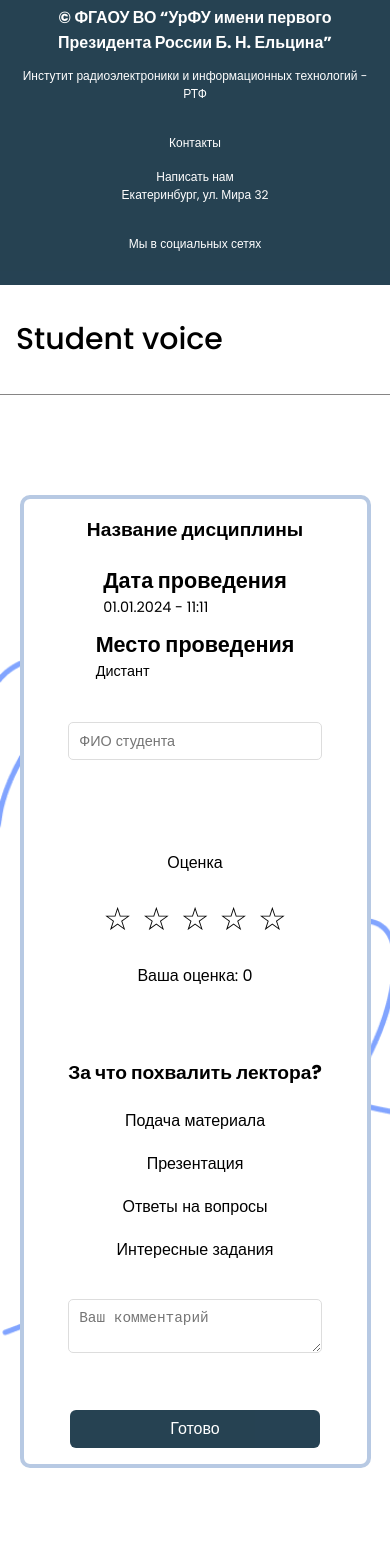
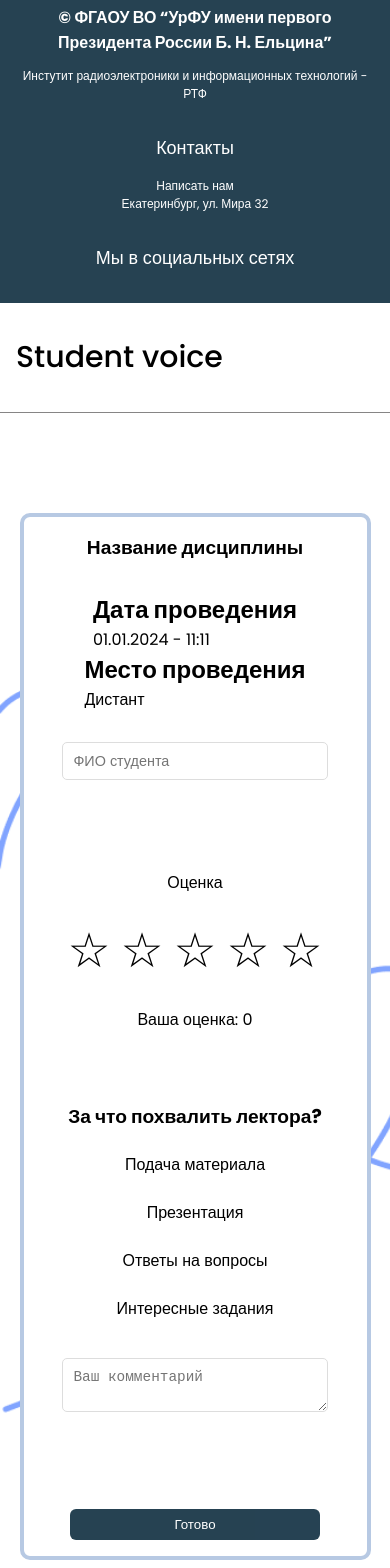
Before and after one commit to acuraels/Student-voice-Front-end, a React (Vite) app: page / in a window 390 px wide. Shown: the part 1000-2568 px from the top of the page. Built offline with nearby package versions, Linux system fonts and the light colour scheme.

Commit message:
BEM-clases-commit

```diff
--- a/src/components/FormPage/FormPageFooter.jsx
+++ b/src/components/FormPage/FormPageFooter.jsx
@@ -3,22 +3,22 @@ import '../.././styles/FormPage/formPageFooter.css';
 
 const FormPageFooter = () => {
     return (
-        <footer className="footer">
-            <div className="footer-container">
-                <ul className="footer-list">
-                    <li className="footer-list-text">
+        <footer className="form-page-footer">
+            <div className="form-page-footer__container">
+                <ul className="form-page-footer__list">
+                    <li className="form-page-footer__list-text">
                         <h2>© ФГАОУ ВО “УрФУ имени первого Президента России Б. Н. Ельцина”</h2>
                         <p>Инстутит радиоэлектроники и информационных технологий - РТФ</p>
                     </li>
-                    <li className="footer-list-contacts">
-                        <p>Контакты</p>
+                    <li className="form-page-footer__list-contacts">
+                        <p className="form-page-footer__heading">Контакты</p>
                         <ul>
                             <li><a href="mailto:project.irit@urfu.ru">Написать нам</a></li>
                             <li><p>Екатеринбург, ул. Мира 32</p></li>
                         </ul>
                     </li>
-                    <li className="footer-list-social">
-                        <p>Мы в социальных сетях</p>
+                    <li className="form-page-footer__list-social">
+                        <p className="form-page-footer__heading">Мы в социальных сетях</p>
                     </li>
                 </ul>
             </div>
--- a/src/components/StudentForm/StudFormMain.jsx
+++ b/src/components/StudentForm/StudFormMain.jsx
@@ -43,77 +43,77 @@ const StudFormMain = () => {
     };
 
     return (
-        <main className="stud-form-main">
-            <div className="stud-form-main-container">
-                <h1>Название дисциплины</h1>
-                <div className="date-place-container">
-                    <div className="date">
-                        <h2>Дата проведения</h2>
-                        <p className="desc">01.01.2024 - 11:11</p>
+        <main className="stud-form">
+            <div className="stud-form__container">
+                <h1 className="stud-form__title">Название дисциплины</h1>
+                <div className="stud-form__info">
+                    <div className="stud-form__info-date">
+                        <h2 className="stud-form__info-title">Дата проведения</h2>
+                        <p className="stud-form__info-desc">01.01.2024 - 11:11</p>
                     </div>
-                    <div className="place">
-                        <h2>Место проведения</h2>
-                        <p className="desc">Дистант</p>
+                    <div className="stud-form__info-place">
+                        <h2 className="stud-form__info-title">Место проведения</h2>
+                        <p className="stud-form__info-desc">Дистант</p>
                     </div>
                 </div>
 
                 {/* Форма */}
-                <form onSubmit={handleSubmit}>
-                    <div className="input-group">
+                <form onSubmit={handleSubmit} className="stud-form__form">
+                    <div className="stud-form__input-group">
                         <input
                             type="text"
                             placeholder="ФИО студента"
                             value={studentName}
                             onChange={(e) => setStudentName(e.target.value)}
                             required
+                            className="stud-form__input"
                         />
                     </div>
 
-                    <div className="input-group">
-                        <label>Оценка</label>
-                        <div className="rating">
-                            {/* Массив звезд */}
+                    <div className="stud-form__input-group">
+                        <label className="stud-form__label">Оценка</label>
+                        <div className="stud-form__rating">
                             {[1, 2, 3, 4, 5].map((star) => (
                                 <span
                                     key={star}
-                                    onClick={() => setRating(star)}  // Клик по звезде задает рейтинг
-                                    style={{ cursor: 'pointer', fontSize: '2rem' }} // Изменение стиля для удобства клика
-                                    className={star <= rating ? 'filled' : ''}
+                                    onClick={() => setRating(star)}
+                                    className={star <= rating ? 'stud-form__star stud-form__star_filled' : 'stud-form__star'}
                                 >
-                                    {star <= rating ? '★' : '☆'}  {/* Показываем либо заполненную, либо пустую звезду */}
+                                    {star <= rating ? '★' : '☆'}
                                 </span>
                             ))}
                         </div>
-                        <p>Ваша оценка: {rating}</p> {/* Отображение текущего рейтинга */}
+                        <p className="stud-form__current-rating">Ваша оценка: {rating}</p>
                     </div>
 
-                    <div className="praise-group">
-                        <h3>За что похвалить лектора?</h3>
-                        <div>
-                            <button type="button" onClick={() => handlePraiseSelection('Подача материала')}>
+                    <div className="stud-form__praise-group">
+                        <h3 className="stud-form__praise-title">За что похвалить лектора?</h3>
+                        <div className="stud-form__praise-options">
+                            <button type="button" onClick={() => handlePraiseSelection('Подача материала')} className="stud-form__praise-button">
                                 Подача материала
                             </button>
-                            <button type="button" onClick={() => handlePraiseSelection('Презентация')}>
+                            <button type="button" onClick={() => handlePraiseSelection('Презентация')} className="stud-form__praise-button">
                                 Презентация
                             </button>
-                            <button type="button" onClick={() => handlePraiseSelection('Ответы на вопросы')}>
+                            <button type="button" onClick={() => handlePraiseSelection('Ответы на вопросы')} className="stud-form__praise-button">
                                 Ответы на вопросы
                             </button>
-                            <button type="button" onClick={() => handlePraiseSelection('Интересные задания')}>
+                            <button type="button" onClick={() => handlePraiseSelection('Интересные задания')} className="stud-form__praise-button">
                                 Интересные задания
                             </button>
                         </div>
                     </div>
 
-                    <div className="input-group-comment">
+                    <div className="stud-form__input-group">
                         <textarea
                             value={comment}
                             placeholder="Ваш комментарий"
                             onChange={(e) => setComment(e.target.value)}
+                            className="stud-form__textarea"
                         />
                     </div>
 
-                    <button className="form-submit-action-large-done">Готово</button>
+                    <button className="stud-form__submit-button">Готово</button>
                 </form>
             </div>
         </main>
--- a/src/styles/FormPage/formPageFooter.css
+++ b/src/styles/FormPage/formPageFooter.css
@@ -1,116 +1,131 @@
-.footer-container {
+.form-page-footer__container {
     background-color: #012235;
     opacity: 85%;
     padding: 2rem 3rem;
     color: #fff;
 }
 
-.footer-list {
+.form-page-footer__list {
     display: flex;
     justify-content: space-between;
     gap: 100px;
 }
 
-.footer-list h2 {
+.form-page-footer__list h2 {
     font-weight: bold;
     margin-bottom: 1rem;
 }
 
-.footer-list p {
+.form-page-footer__list p {
     margin-bottom: 1rem;
 }
 
-.footer-list li {
+.form-page-footer__list li {
     list-style: none;
     font-size: 16px;
 }
 
-.footer-list a {
+.form-page-footer__list a {
     color: #fff;
     text-decoration: none;
 }
 
-.footer-list a:hover {
+.form-page-footer__heading {
+    font-size: 24px;
+    font-weight: 500;
+}
+
+.form-page-footer__list a:hover {
     text-decoration: underline;
 }
 
-
-
 @media (min-width: 1024px) {
-    .footer-list-text {
+    .form-page-footer__list-text {
         width: 35%;
     }
 }
 
 @media (max-width: 1024px) {
-    .footer-list {
+    .form-page-footer__list {
         flex-direction: column;
         gap: 30px;
         align-items: center;
         text-align: center;
     }
 
-    .footer-list-text,
-    .footer-list-contacts,
-    .footer-list-social {
+    .form-page-footer__list-text,
+    .form-page-footer__list-contacts,
+    .form-page-footer__list-social {
         width: 100%;
     }
 
-    .footer-list h2 {
+    .form-page-footer__list h2 {
         font-size: 20px;
         width: 100%;
     }
 
-    .footer-list p,
-    .footer-list li {
+    .form-page-footer__list p,
+    .form-page-footer__list li {
         font-size: 14px;
+    }
+
+    .form-page-footer__heading {
+        font-size: 22px !important;
     }
 }
 
 @media (max-width: 768px) {
-    .footer-container {
+    .form-page-footer__container {
         padding: 1.5rem 2rem;
     }
 
-    .footer-list {
+    .form-page-footer__list {
         gap: 20px;
     }
 
-    .footer-list h2 {
+    .form-page-footer__list h2 {
         font-size: 18px;
     }
 
-    .footer-list p,
-    .footer-list li {
+    .form-page-footer__list p,
+    .form-page-footer__list li {
         font-size: 13px;
     }
 
-    .footer-list a {
+    .form-page-footer__list a {
         font-size: 14px;
+    }
+
+    .form-page-footer__heading {
+        font-size: 20px !important;
     }
 }
 
 @media (max-width: 480px) {
-    .footer-container {
+    .form-page-footer__container {
         padding: 1rem;
     }
 
-    .footer-list {
+    .form-page-footer__list {
         gap: 15px;
         align-items: center;
     }
 
-    .footer-list h2 {
+    .form-page-footer__list h2 {
         font-size: 16px;
         margin-bottom: 0.75rem;
     }
 
-    .footer-list p,
-    .footer-list li {
+    .form-page-footer__list p,
+    .form-page-footer__list li {
         font-size: 12px;
     }
 
-    .footer-list a {
+    .form-page-footer__list a {
         font-size: 12px;
     }
+
+    .form-page-footer__heading {
+        font-size: 18px !important;
+    }
 }
--- a/src/styles/StudentForm/studFormMain.css
+++ b/src/styles/StudentForm/studFormMain.css
@@ -1,11 +1,11 @@
-.stud-form-main {
+.stud-form {
     background-image: url('/background-1080.png');
     background-size: cover;
     background-repeat: no-repeat;
     padding-bottom: 80px;
 }
 
-.stud-form-main-container {
+.stud-form__container {
     display: flex;
     flex-direction: column;
     justify-content: center;
@@ -18,40 +18,39 @@
     max-width: 50%;
 }
 
-h1 {
+.stud-form__title {
     font-size: 1.5rem;
-    margin-bottom: 20px;
+    margin-bottom: 30px;
 }
 
-.date-place-container {
+.stud-form__info {
     display: flex;
     justify-content: space-between;
     width: 100%;
     margin-bottom: 20px;
 }
 
-.date,
-.place {
+.stud-form__info-date,
+.stud-form__info-place {
     text-align: center;
     font-size: 1rem;
 }
 
-.desc {
+.stud-form__info-desc {
     text-align: left;
 }
 
-.input-group {
+.stud-form__input-group {
     text-align: center;
     margin-bottom: 70px;
 }
 
-.input-group-comment {
+.stud-form__textarea {
     margin-bottom: 30px;
 }
 
-/* Специфичный класс для input[type="text"] и textarea */
-.stud-form-main-container input[type="text"],
-.stud-form-main-container textarea {
+.stud-form__input,
+.stud-form__textarea {
     width: 100%;
     padding: 10px;
     margin-top: 10px;
@@ -62,42 +61,41 @@ h1 {
     box-sizing: border-box;
 }
 
-/* Остальные стили остаются прежними */
-
-
-.rating {
+.stud-form__rating {
     display: flex;
     justify-content: center;
     margin: 20px 0;
 }
 
-.rating span {
+.stud-form__star {
     cursor: pointer;
-    font-size: 2rem;
+    font-size: 3rem;
     margin: 0 5px;
 }
 
-.praise-group {
+.stud-form__star_filled {
+    font-size: 3rem;
+    color: gold;
+}
+
+.stud-form__praise-group {
     text-align: center;
     margin-bottom: 20px;
 }
 
-.praise-group h3 {
+.stud-form__praise-title {
     font-size: 1.2rem;
     margin-bottom: 15px;
 }
 
-.praise-group div {
+.stud-form__praise-options {
     display: flex;
     justify-content: center;
     gap: 15px;
     flex-wrap: wrap;
 }
 
-.praise-group button {
-    display: flex;
-    flex-direction: column;
-    align-items: center;
+.stud-form__praise-button {
     padding: 10px;
     border: none;
     background: none;
@@ -106,12 +104,11 @@ h1 {
     transition: transform 0.2s;
 }
 
-.praise-group button:hover {
+.stud-form__praise-button:hover {
     transform: scale(1.1);
 }
 
-/* Новый специфичный класс для кнопки submit */
-.form-submit-action-large-done {
+.stud-form__submit-button {
     width: 250px;
     padding: 10px;
     background-color: #012235;
@@ -125,85 +122,59 @@ h1 {
     display: block;
 }
 
-.form-submit-action-large-done:hover {
+.stud-form__submit-button:hover {
     background-color: #006DAB;
 }
 
-.form-submit-action-large-done:active {
+.stud-form__submit-button:active {
     background-color: #02C2FF;
 }
 
-/* Адаптивность для 1024px */
 @media (max-width: 1024px) {
-    .stud-form-main-container {
+    .stud-form__container {
         max-width: 70%;
         padding: 2rem 3rem;
     }
 
-    .praise-group div {
+    .stud-form__praise-options {
         flex-direction: row;
     }
 }
 
-/* Адаптивность для 768px */
 @media (max-width: 768px) {
-    .stud-form-main-container {
+    .stud-form__container {
         max-width: 90%;
         padding: 1.5rem 2rem;
     }
 
-    .date-place-container {
+    .stud-form__info {
         flex-direction: column;
         align-items: center;
         text-align: center;
     }
 
-    .date,
-    .place {
-        margin-bottom: 10px;
-    }
-
-    .rating span {
-        font-size: 1.75rem;
-    }
-
-    .praise-group div {
+    .stud-form__praise-options {
         flex-direction: column;
         gap: 10px;
     }
 }
 
-/* Адаптивность для 480px (мобильные устройства) */
 @media (max-width: 480px) {
-    .stud-form-main-container {
+    .stud-form__container {
         width: 95%;
         padding: 1rem;
     }
 
-    h1 {
+    .stud-form__title {
         font-size: 1.2rem;
     }
 
-    .rating span {
-        font-size: 1.5rem;
-    }
-
-    .date,
-    .place {
+    .stud-form__input,
+    .stud-form__textarea {
         font-size: 0.9rem;
     }
 
-    .input-group-comment textarea,
-    .stud-form-main-container input[type="text"] {
-        font-size: 0.9rem;
-    }
-
-    .form-submit-action-large-done {
-        padding: 10px 15px;
-        font-size: 1rem;
-    }
-
-    .praise-group div {
-        gap: 5px;
+    .stud-form__submit-button {
+        padding: 0.5rem 0;
     }
 }
```
